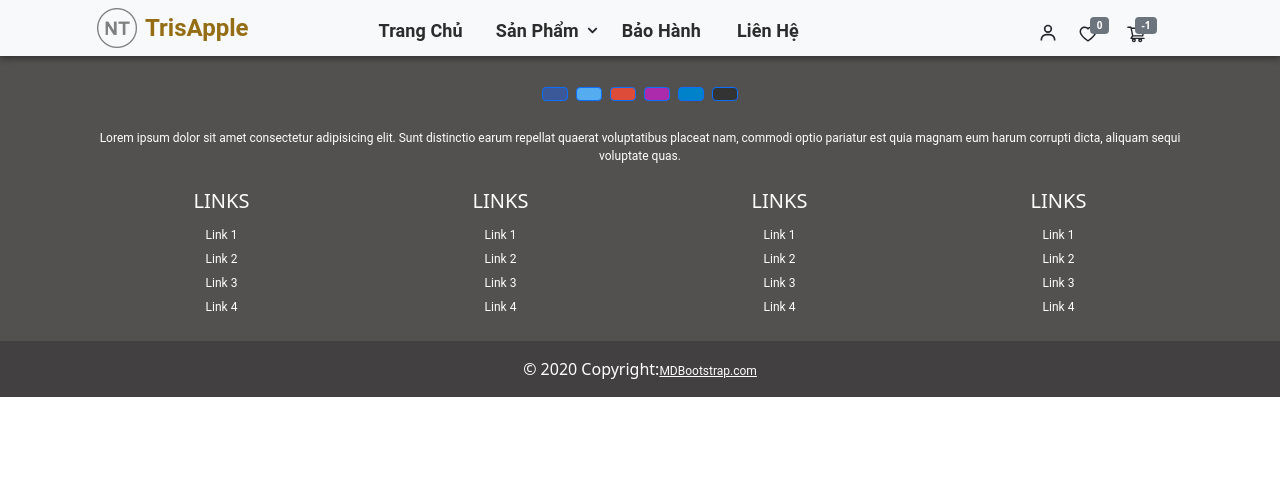
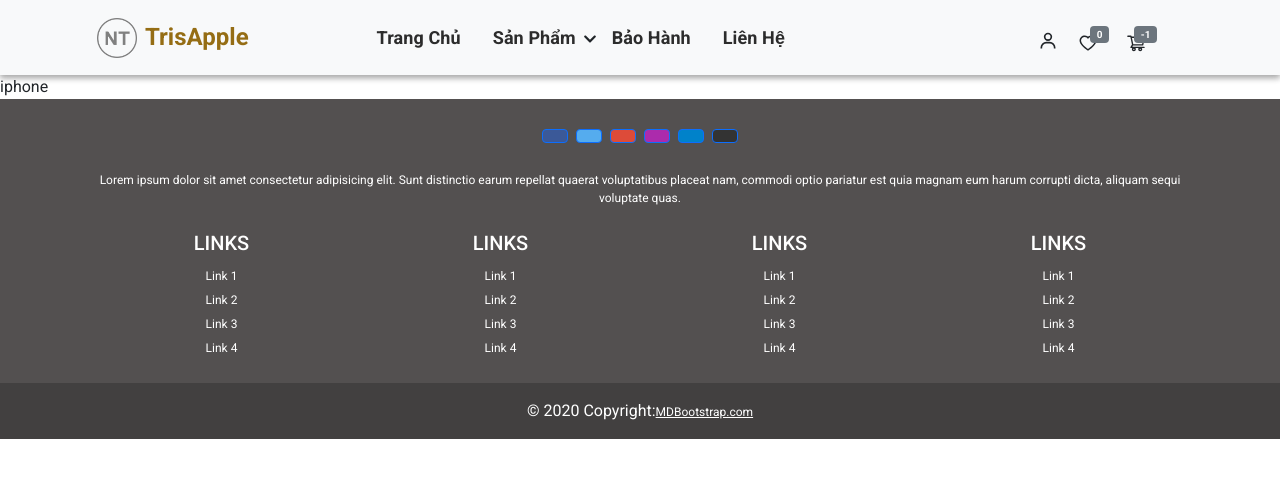
Before and after one commit to NguyenTri-2207/shop, a React (Create React App) app: page /iphone in a window 1280 px wide. Shown: the top 478 px of the page. Built offline with nearby package versions, Linux system fonts and the light colour scheme; no server answers.

Commit message:
add router and font

```diff
--- a/public/index.html
+++ b/public/index.html
@@ -1,14 +1,15 @@
 <!DOCTYPE html>
 <html lang="en">
+
 <head>
   <meta charset="utf-8" />
   <link rel="icon" href="%PUBLIC_URL%/favicon.ico" />
+  <link rel="preconnect" href="https://fonts.googleapis.com">
+  <link rel="preconnect" href="https://fonts.gstatic.com" crossorigin>
+  <link href="https://fonts.googleapis.com/css2?family=Roboto:wght@400;500;700&display=swap" rel="stylesheet">
   <meta name="viewport" content="width=device-width, initial-scale=1" />
   <meta name="theme-color" content="#000000" />
-    <meta
-      name="description"
-      content="Web site created using create-react-app"
-    />
+  <meta name="description" content="Web site created using create-react-app" />
   <link rel="apple-touch-icon" href="%PUBLIC_URL%/logo192.png" />
   <!--
       manifest.json provides metadata used when your web app is installed on a
@@ -26,6 +27,7 @@
     -->
   <title>React App</title>
 </head>
+
 <body>
   <noscript>You need to enable JavaScript to run this app.</noscript>
   <div id="root"></div>
@@ -40,4 +42,5 @@
       To create a production bundle, use `npm run build` or `yarn build`.
     -->
 </body>
+
 </html>
--- a/src/App.js
+++ b/src/App.js
@@ -6,6 +6,7 @@ import { Routes, Route } from "react-router-dom";
 import Contact from "./component/Tempalate/Contact";
 import "./App.scss";
 import { LoginContex } from "./component/context";
+import Iphone from "./component/Tempalate/Iphone";
 
 function App() {
   const [login, setLogin] = useState(false);
@@ -26,6 +27,11 @@ function App() {
             }
           />
           <Route path="/login" element={<Contact />} />
+          {/* <Route path="/iphone" element={<div><Iphone /></div>}>
+            <Route path="12" element={<div>9</div>} />
+            <Route path="sent" element={<div>10dff dfdfdff</div>} />
+          </Route> */}
+          <Route path="iphone" element={<Iphone />} />
         </Routes>
       </Layout>
     </LoginContex.Provider>
--- /dev/null
+++ b/src/component/Tempalate/Iphone/index.js
@@ -0,0 +1,18 @@
+import React from 'react'
+import { Routes, Route, Outlet } from "react-router-dom";
+
+import { useParams } from "react-router-dom";
+export default function Iphone() {
+    let params = useParams();
+    console.log(params.iphone)
+    return (
+        <div>
+
+            {/* <Route path="iphone" element={<div>ddffdfd</div>}>
+                <Route path=":12" element={<div>9</div>} />
+                <Route path="sent" element={<div>10dff dfdfdff</div>} />
+            </Route> */}
+            iphone {params.iphone}
+        </div>
+    )
+}
--- a/src/component/molecules/CardProduct/index.js
+++ b/src/component/molecules/CardProduct/index.js
@@ -8,6 +8,7 @@ import {
 } from "react-icons/ai";
 import "./index.scss";
 import { Button } from "react-bootstrap";
+import { Link } from "react-router-dom";
 const dataStart = [
   1,
   1,
@@ -40,7 +41,7 @@ const CardProduct = ({
       </div>
     )} */}
     <div className="cardpro_content">
-      <div className="cardpro_title">{title}</div>
+      <Link to="/iphone/iphone-13" className="cardpro_title">{title}</Link>
       <div className="cardpro_price">
         <div className="cardpro_price_New">
           {dollarUSLocale.format(price)}
--- a/src/component/molecules/CardProduct/index.scss
+++ b/src/component/molecules/CardProduct/index.scss
@@ -1,5 +1,4 @@
 .cardpro {
-  font-family: Roboto;
   overflow: hidden;
   background-color: rgb(255, 255, 255);
   position: relative;
@@ -19,7 +18,6 @@
     top: 5px;
     left: 0;
     font-size: 12px;
-    font-family: Arial, Helvetica, sans-serif;
     border-radius: 5px;
     text-align: center;
     padding: 3px 10px;
--- a/src/component/organisms/Footer/index.scss
+++ b/src/component/organisms/Footer/index.scss
@@ -1,6 +1,3 @@
-body {
-  font-family: "Signika", sans-serif;
-}
 .bg-grey {
   background: #292929;
 }
@@ -13,10 +10,8 @@ footer {
 footer p,
 a {
   font-size: 12px;
-  font-family: "Roboto", sans-serif;
 }
 footer h6 {
-  font-family: "Playfair Display", serif;
   margin-bottom: 40px;
   position: relative;
 }
@@ -80,10 +75,10 @@ footer ul li a {
   color: grey;
   text-decoration: none;
 }
-a:hover {
-  text-decoration: none;
-  color: #f5f5f5 !important;
-}
+// a:hover {
+//   text-decoration: none;
+//   color: #f5f5f5 !important;
+// }
 .logo-part {
   border-right: 1px solid grey;
   height: 100%;
--- a/src/component/organisms/Layout/index.js
+++ b/src/component/organisms/Layout/index.js
@@ -29,7 +29,7 @@ import {
 //styles
 import "./index.scss";
 //components
-import Footer from '../Footer'
+import Footer from "../Footer";
 import Cart from "../../molecules/Cart";
 import User from "../../molecules/User";
 import Love from "../../molecules/Love";
@@ -38,6 +38,7 @@ import logo from "../../../images/icons/logo.png";
 import firebase from "../../../service/firebase";
 import { LoginContex } from "../../context";
 import { addDocument } from "../../../service/api";
+import { Link } from "react-router-dom";
 
 const Layout = ({ children }) => {
   const [showMenuMobile, setShowMenuMobile] = useState(false);
@@ -59,11 +60,9 @@ const Layout = ({ children }) => {
       setUserSucsecss(user);
 
       if (user) {
-
-        addDocument("user", { name: "Tri" })
+        addDocument("user", { name: "Tri" });
       }
     });
-
   }, []);
 
   // xử lý click
@@ -104,13 +103,13 @@ const Layout = ({ children }) => {
           bg="light"
           expanded={showMenuMobile}
           id="myHeader"
-          className={`${sticky ? "sticky" : ""} myHeader`}
+          className={`${sticky ? "sticky" : ""} myHeader p-0`}
         >
           <div className="container">
             <div className="menu row">
-              <div className="menuLeft  col-8 col-md-10  col-xl-9  ">
+              <div className="menuLeft  col-6 col-lg-10  col-xl-9  ">
                 <button
-                  className={`burger d-block d-md-none`}
+                  className={`burger d-block d-lg-none`}
                   onClick={() => setShowMenuMobile(true)}
                 >
                   <BiMenu style={{ fontSize: "30px" }} />
@@ -118,32 +117,32 @@ const Layout = ({ children }) => {
                 <a href="/" className="menuLeft_logo">
                   <img src={logo} alt="logo" /> <h1>TrisApple</h1>
                 </a>
-                <div className=" d-none d-md-block col-8 ">
+                <div className=" d-none d-lg-block col-8 ">
                   <div className=" d-flex">
-                    <a href="#action1" className="menuLeft_title">
+                    <Link to="/iphone" className="menuLeft_title">
                       Trang Chủ
-                    </a>
-
-                    <div className="menuLeft_titleDropdown">
-                      <NavDropdown title="Sản Phẩm" id="basic-nav-dropdown">
-                        <NavDropdown.Item href="/login">
-                          Iphone
-                        </NavDropdown.Item>
-                        <NavDropdown.Item href="#action/3.2">
-                          Apple Watch
-                        </NavDropdown.Item>
-                        <NavDropdown.Item href="#action/3.3">
-                          MacBook
-                        </NavDropdown.Item>
-                        <NavDropdown.Item href="#action/3.3">
-                          Linh Kiện
-                        </NavDropdown.Item>
-                      </NavDropdown>
+                    </Link>
+                    <div className="menuLeft_product">
+                      <div className="menuLeft_product-title">Sản Phẩm</div>
+                      <div className="menuLeft_product-item">
+                        <div>
+                          <Link to="/iphone">Iphone</Link>
+                        </div>
+                        <div>
+                          <Link to="/iphone">MacBook</Link>
+                        </div>
+                        <div>
+                          <Link to="/iphone">Ipad</Link>
+                        </div>
+                        <div>
+                          <Link to="/iphone">Apple Watch</Link>
+                        </div>
+                        <div>
+                          <Link to="/iphone">Linh Kiện</Link>
+                        </div>
+                      </div>
                       <FaChevronDown />
                     </div>
-                    {/* <a className="menuLeft_title" href="#action2">
-                      About Us
-                    </a> */}
                     <a className="menuLeft_title" href="#action2">
                       Bảo Hành
                     </a>
@@ -154,7 +153,7 @@ const Layout = ({ children }) => {
                 </div>
               </div>
 
-              <div className="menuRight col-4 col-md-2  col-xl-3">
+              <div className="menuRight col-6 col-lg-2  col-xl-3">
                 <Button
                   onClick={handleUserClick}
                   className="btnheart"
--- a/src/component/organisms/Layout/index.scss
+++ b/src/component/organisms/Layout/index.scss
@@ -1,5 +1,6 @@
 .myHeader {
-  padding: 8px 0;
+  // padding: 8px 0;
+  padding: 0;
   background: rgb(230, 222, 222);
   width: 100%;
   box-shadow: 0 3px 6px rgba(0, 0, 0, 0.16), 0 3px 6px rgba(0, 0, 0, 0.23);
@@ -10,7 +11,8 @@
 .sticky {
   position: fixed !important;
   top: 0;
-  height: 50px;
+  // padding: 24px 0;
+  // height: 50px;
   z-index: 999;
 }
 .menu {
@@ -19,12 +21,14 @@
   padding: 0 15px;
   align-items: center;
   justify-content: space-between;
+  @media (max-width: 991px) {
+    padding: 16px 0;
+  }
   .menuLeft {
     display: flex;
-
-    align-items: flex-end;
+    align-items: center;
     justify-content: space-between;
-    @media (max-width: 768px) {
+    @media (max-width: 991px) {
       justify-content: flex-start;
     }
     &_logo {
@@ -54,55 +58,40 @@
     }
     &_title {
       text-decoration: none;
-      padding: 0px 18px 4px;
+      padding: 24px 16px;
       display: inline-block;
       font-size: 18px;
       font-weight: 600;
       letter-spacing: 0.1px;
       color: #2c2c2c;
-      @media (max-width: 1200px) {
-        padding: 0px 8px 4px;
-        font-size: 16px;
-      }
       @media (max-width: 991px) {
         font-size: 15px;
       }
+      &:hover {
+        color: #008b76;
+      }
     }
-    &_titleDropdown {
+    &_product {
       position: relative;
-      a {
-        position: relative;
-        z-index: 66;
-
-        padding: 0 25px 4px 15px;
-        font-size: 18px;
-        font-weight: 600;
-        letter-spacing: 0.1px;
-        color: #2c2c2c;
-        @media (max-width: 1200px) {
-          font-size: 16px;
-          padding: 0 25px 4px 8px;
-        }
-        @media (max-width: 991px) {
-          font-size: 15px;
-        }
-        &::after {
-          display: none;
-        }
-      }
       svg {
-        font-size: 11px;
+        font-size: 14px;
         position: absolute;
-        top: 8px;
-        right: 6px;
+        top: 32px;
+        right: -1px;
         z-index: 0;
       }
-      .dropdown-menu {
+
+      &-item {
+        opacity: 0;
+        visibility: hidden;
         width: 250px;
         margin-top: 12px;
-        padding: 0;
-        border: 0;
-
+        padding: 15px 0;
+        position: fixed;
+        top: 55px;
+        z-index: 9999;
+        background-color: #fff;
+        border-radius: 10px;
         box-shadow: 0 10px 20px rgba(0, 0, 0, 0.19),
           0 6px 6px rgba(0, 0, 0, 0.23);
         &::after {
@@ -116,13 +105,34 @@
           border-bottom: 15px solid white;
         }
         a {
-          padding: 16px;
+          text-decoration: none;
+          padding: 0px 18px 8px;
+          display: inline-block;
           font-size: 16px;
+          font-weight: 500;
           letter-spacing: 0.1px;
           color: #2c2c2c;
-          &::after {
-            display: none;
+          &:hover {
+            color: #008b76;
           }
+        }
+        &:hover {
+          opacity: 1;
+          visibility: visible;
+        }
+      }
+      &-title {
+        text-decoration: none;
+        padding: 24px 20px 24px 16px;
+        display: inline-block;
+        font-size: 18px;
+        font-weight: 700;
+        letter-spacing: 0.1px;
+        color: #2c2c2c;
+        cursor: pointer;
+        &:hover + .menuLeft_product-item {
+          opacity: 1;
+          visibility: visible;
         }
       }
     }
@@ -147,7 +157,7 @@
 .burger {
   outline: 0;
   border: 0;
-  margin-top: 8px;
+  // margin-top: 8px;
   padding: 0 8px 0 0;
   background: transparent;
   &:hover {
--- a/src/index.scss
+++ b/src/index.scss
@@ -1,13 +1,6 @@
+html {
+  font-family: "Roboto", sans-serif !important;
+}
 body {
-  margin: 0;
-  font-family: -apple-system, BlinkMacSystemFont, 'Segoe UI', 'Roboto', 'Oxygen',
-    'Ubuntu', 'Cantarell', 'Fira Sans', 'Droid Sans', 'Helvetica Neue',
-    sans-serif;
-  -webkit-font-smoothing: antialiased;
-  -moz-osx-font-smoothing: grayscale;
+  font-family: "Roboto", sans-serif !important;
 }
-
-code {
-  font-family: source-code-pro, Menlo, Monaco, Consolas, 'Courier New',
-    monospace;
-}
```
Lines whose indentation alone changed are shown as unchanged.
